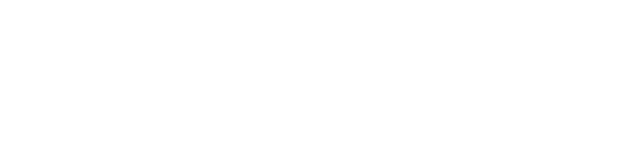
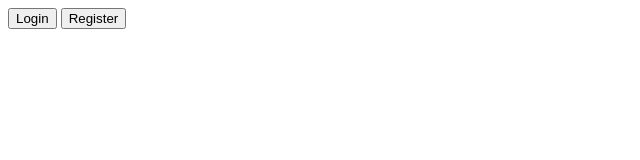
Before and after one commit to MartinWifstrand/pokegate, a plain HTML site: page index.html in a window 1280 px wide. Shown: the whole page, without its empty margins (0-640 px from the left). Drawn offline with Linux system fonts and the light colour scheme.

Commit message:
Added Buttons - No Style

```diff
--- a/index.html
+++ b/index.html
@@ -10,6 +10,10 @@
 
 <body>
 
+    <section class="buttons">
+        <button class="button-login">Login</button>
+        <button class="button-register">Register</button>
+    </section>
 </body>
 
 </html>
```
